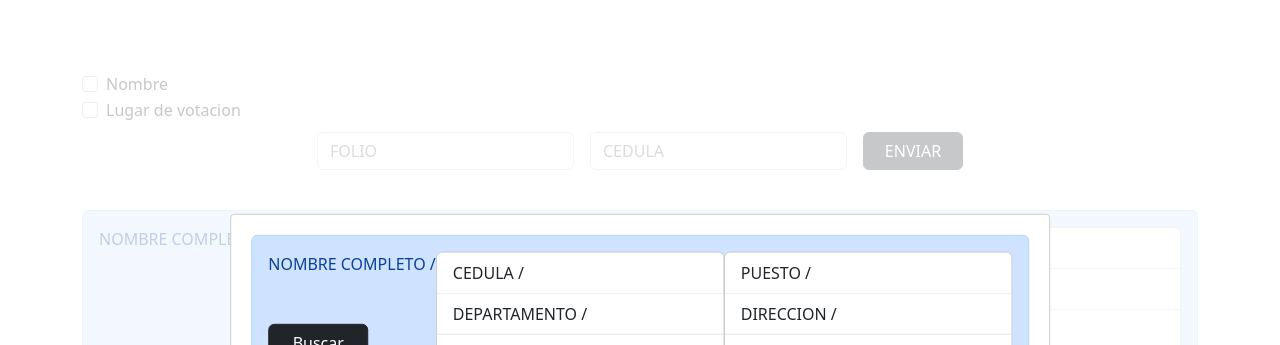
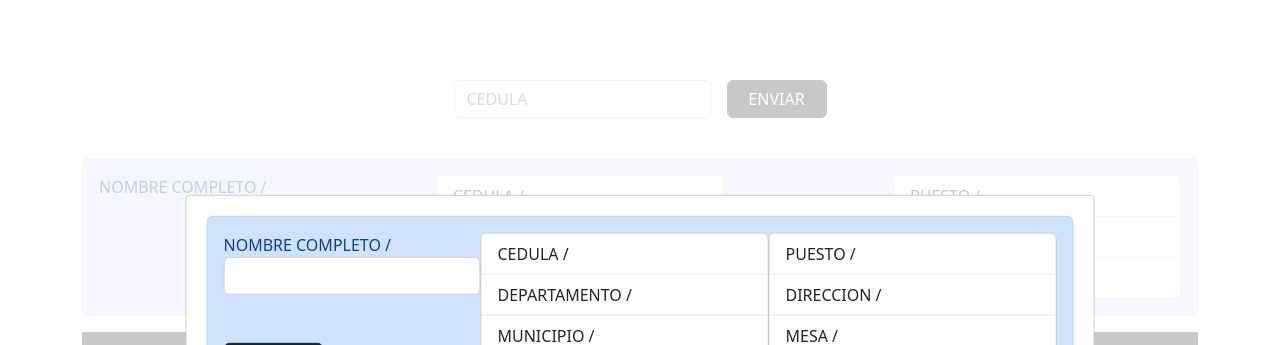
Before and after one commit to jesus-262/consultas-frontend, a React (Create React App) app: page / in a window 1280 px wide. Both pictures are taken after a click on the button "ENVIAR". Shown: the top 345 px of the page. Built offline with nearby package versions, Linux system fonts and the light colour scheme; no server answers.

Commit message:
update costos

```diff
--- a/src/App.js
+++ b/src/App.js
@@ -14,7 +14,7 @@ function App() {
   var [folio, setfolio] = useState("");
   var [observacion, setobservacion] = useState("");
   var [estadon, setestadon] = useState(false);
-  var [estadol, setestadol] = useState(false);
+  var [estadol, setestadol] = useState(true);
 
   Modal.setAppElement("body");
   var [modalIsOpen, setIsOpen] = useState(false);
@@ -97,7 +97,11 @@ function App() {
     console.log("observacion : " + e.target.value);
     setobservacion((observacion =e.target.value));
   };
-
+  const nombreChange= async (e) => {
+    e.preventDefault();
+    console.log("nombre : " + e.target.value);
+    setnombre((nombre =e.target.value));
+  };
   const onChangeNombre = async (e) => {
     console.log("Nombre");
     setestadon(estadon = !estadon);
@@ -112,7 +116,7 @@ function App() {
    console.log("folio")
    console.log(folio)
     var params = {
-      folio,
+      folio:"",
       nombrecompleto: nombre,
       cedula,
       observacion,
@@ -444,23 +448,24 @@ function App() {
       <br></br>
 
       <div className="container">
+        {/*
         <div className="form-check" onChange={onChangeNombre} >
           <input className="form-check-input" type="checkbox" value={estadon} id="flexCheckIndeterminate"></input>
           <label className="form-check-label" htmlFor="flexCheckIndeterminate">
             Nombre
           </label>
-        </div>
+  </div>
         <div className="form-check" onChange={onChangeLugardevotacion}>
           <input className="form-check-input" type="checkbox" value={estadol} id="flexCheckIndeterminate"></input>
           <label className="form-check-label" htmlFor="flexCheckIndeterminate">
             Lugar de votacion
           </label>
-        </div>
+        </div>*/}
       </div>
       <div className="page-hero d-flex align-items-center justify-content-center">
         <div className="d-flex flex-column bd-highlight mb-3">
         <div className="d-flex flex-row bd-highlight mb-3">
-        <div className="p-2 bd-highlight">
+        {/*<div className="p-2 bd-highlight">
             <input
               type="number"
               className="form-control"
@@ -470,7 +475,7 @@ function App() {
               onChange={folioChange}
               maxLength="20"
             ></input>
-          </div>
+          </div>*/}
           <div className="p-2 bd-highlight">
             <input
               type="number"
@@ -502,7 +507,7 @@ function App() {
       <div className="alert alert-primary" role="alert">
 <div className="d-flex justify-content-between">
 <div className="" role="alert">
-NOMBRE COMPLETO / <a className="alert-link">{nombre}</a>
+NOMBRE COMPLETO / <a className="alert-link"> {nombre}</a>
 </div>
 <div className="card" style={{width: '18rem'}}>
   <ul className="list-group list-group-flush">
@@ -583,7 +588,15 @@ NOMBRE COMPLETO / <a className="alert-link">{nombre}</a>
 <div className="d-flex justify-content-between">
 <div className="d-flex flex-column">
 <div className="" role="alert">
-NOMBRE COMPLETO / <a className="alert-link">{nombre}</a>
+NOMBRE COMPLETO / {<input
+          type="text"
+          className="form-control"
+          defaultValue={nombre}
+          aria-label="# Placa"
+          aria-describedby="basic-addon1"
+          onChange={nombreChange}
+          maxLength="40"
+        ></input>}
 </div>
 <br></br>
 <br></br>
```
